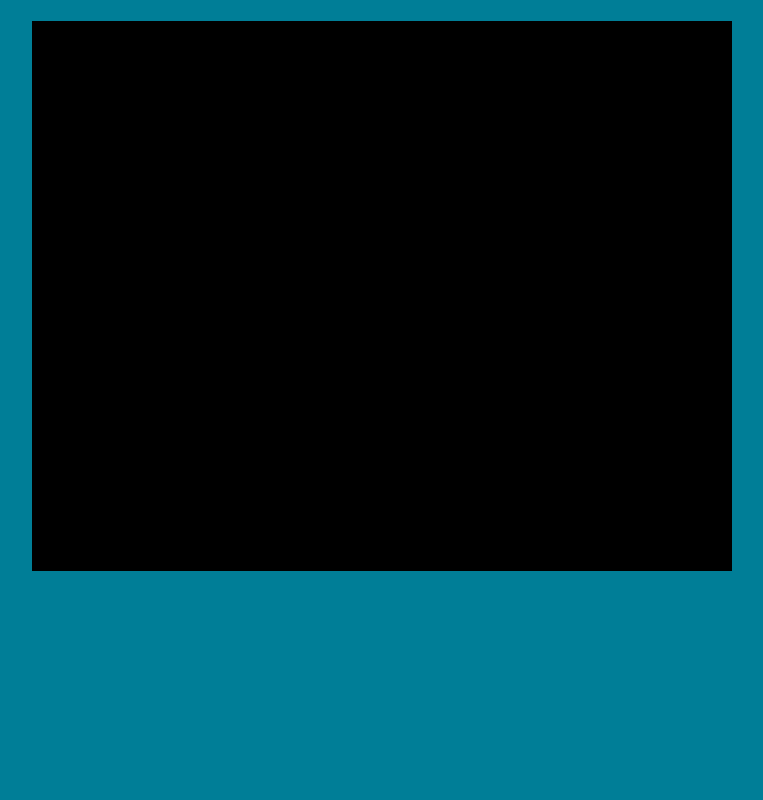
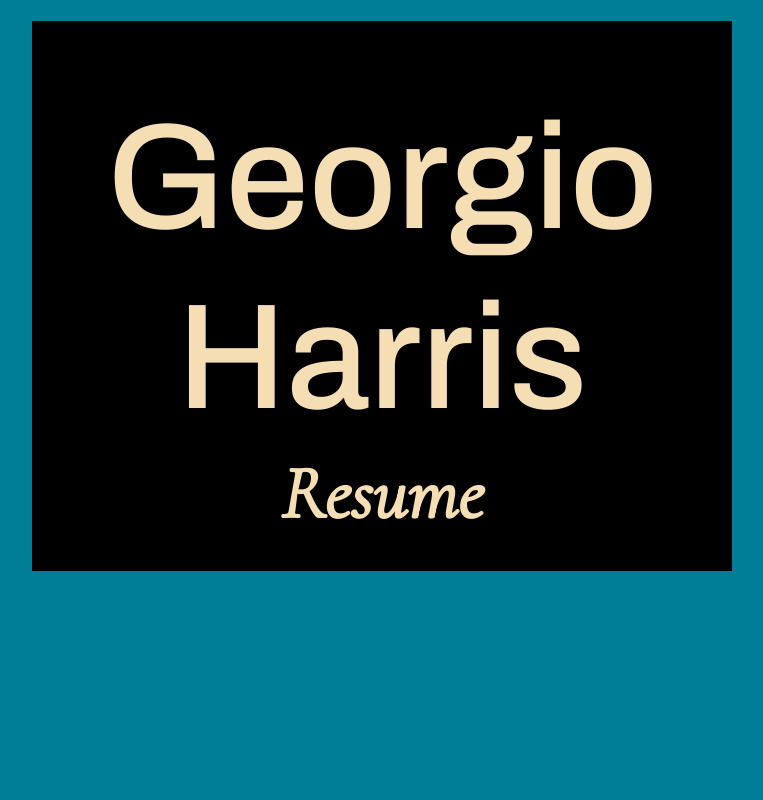
Before and after one commit to Andsomemore/GeorgioHarrisResume, a plain HTML site: page index.html in a window 1280 px wide. Shown: the top 800 px of the page, without its empty margins (161-924 px from the left). Drawn offline with Linux system fonts and the light colour scheme.

Commit message:
Add files via upload

```diff
--- a/style.css
+++ b/style.css
@@ -1,6 +1,6 @@
  body {
   background-color: rgb(0, 126, 151);
-  color: F5DEBD;
+  color: wheat;
   line-break: auto;
   }
 
```
Also changed, not shown: index.html (line endings or trailing spaces), 1 other file.
